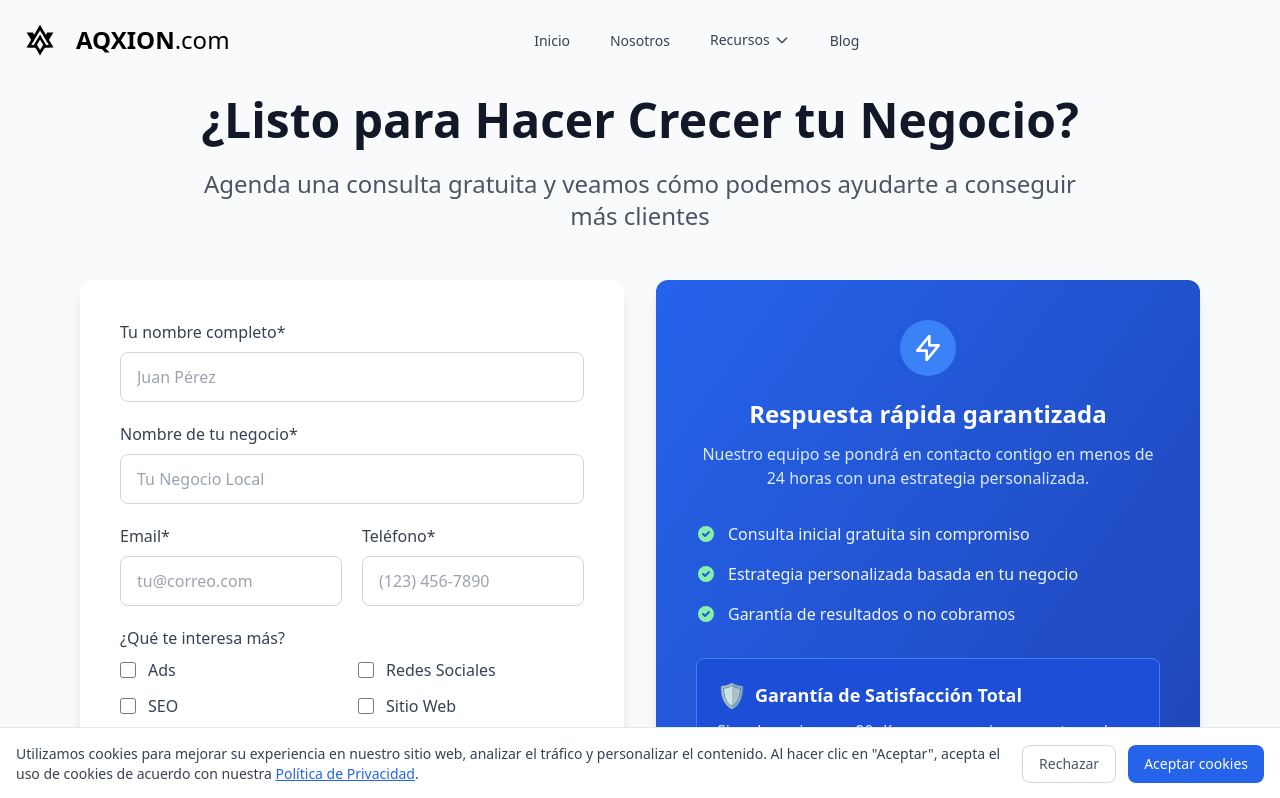
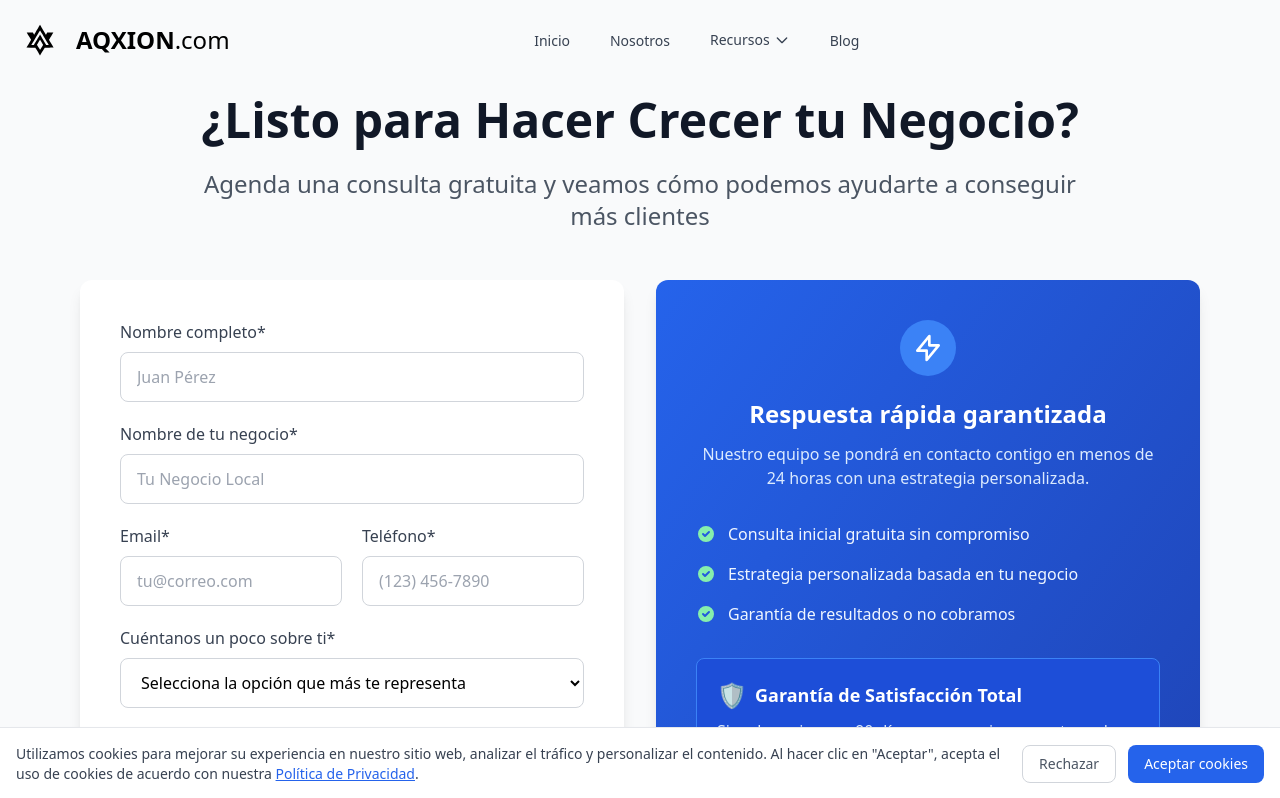
Before and after one commit to MagnusCole/aqxion, a Next.js app: page /contacto in a window 1280 px wide. Shown: the top 798 px of the page. Built offline with nearby package versions, Linux system fonts and the light colour scheme.

Commit message:
feat(contact): Enhance contact form with industry selection and remove checkbox interests

```diff
--- a/src/sections/ContactFormSection.tsx
+++ b/src/sections/ContactFormSection.tsx
@@ -13,6 +13,21 @@ export interface ContactFormSectionProps {
  * Sección de Formulario de Contacto
  * Permite a los visitantes enviar sus datos para ser contactados
  */
+const industrias = [
+  "Selecciona la opción que más te representa",
+  "Soy dueño/a de un negocio de belleza o estética",
+  "Tengo un spa o centro de masajes",
+  "Soy nutricionista o coach de salud",
+  "Tengo un gimnasio o estudio de fitness",
+  "Soy entrenador/a personal",
+  "Tengo una clínica o consultorio médico",
+  "Tengo un negocio de servicios para mascotas",
+  "Ofrezco servicios técnicos o de mantenimiento",
+  "Tengo un negocio educativo o de tutorías",
+  "Estoy empezando mi negocio local",
+  "Otro (pero quiero atraer más clientes)"
+];
+
 export const ContactFormSection: React.FC<ContactFormSectionProps> = ({  title = "¿Listo para Hacer Crecer tu Negocio?",
   subtitle = "Agenda una consulta gratuita y veamos cómo podemos ayudarte a conseguir más clientes",
   className = ""
@@ -22,30 +37,18 @@ export const ContactFormSection: React.FC<ContactFormSectionProps> = ({  title =
     business: '',
     email: '',
     phone: '',
-    message: '',
-    interests: [] as string[]
+    industria: 'Selecciona la opción que más te representa',
+    message: ''
   });
 
   const [isSubmitted, setIsSubmitted] = useState(false);
   const [isSubmitting, setIsSubmitting] = useState(false);
-
-  const handleChange = (e: React.ChangeEvent<HTMLInputElement | HTMLTextAreaElement>) => {
+  const handleChange = (e: React.ChangeEvent<HTMLInputElement | HTMLTextAreaElement | HTMLSelectElement>) => {
     const { name, value } = e.target;
     setFormState(prev => ({
       ...prev,
       [name]: value
     }));
-  };
-
-  const handleCheckboxChange = (e: React.ChangeEvent<HTMLInputElement>) => {
-    const { value, checked } = e.target;
-    setFormState(prev => {
-      if (checked) {
-        return { ...prev, interests: [...prev.interests, value] };
-      } else {
-        return { ...prev, interests: prev.interests.filter(interest => interest !== value) };
-      }
-    });
   };
 
   const handleSubmit = async (e: React.FormEvent) => {
@@ -58,13 +61,12 @@ export const ContactFormSection: React.FC<ContactFormSectionProps> = ({  title =
         mode: 'no-cors',
         headers: {
           'Content-Type': 'application/json',
-        },
-        body: JSON.stringify({
+        },        body: JSON.stringify({
           name: formState.name,
           business: formState.business,
           email: formState.email,
           phone: formState.phone,
-          interests: formState.interests,
+          industria: formState.industria,
           message: formState.message
         })
       });
@@ -107,12 +109,10 @@ export const ContactFormSection: React.FC<ContactFormSectionProps> = ({  title =
                 >
                   Enviar otro mensaje
                 </button>
-              </div>
-            ) : (
+              </div>            ) : (
               <form onSubmit={handleSubmit} className="space-y-5">
-                <div className="grid grid-cols-1 gap-5">
                 <div className="space-y-2">
-                    <label className="block text-gray-700 font-medium">Tu nombre completo*</label>
+                  <label className="block text-gray-700 font-medium">Nombre completo*</label>
                   <input
                     type="text"
                     name="name"
@@ -123,6 +123,7 @@ export const ContactFormSection: React.FC<ContactFormSectionProps> = ({  title =
                     placeholder="Juan Pérez"
                   />
                 </div>
+
                 <div className="space-y-2">
                   <label className="block text-gray-700 font-medium">Nombre de tu negocio*</label>
                   <input
@@ -134,7 +135,6 @@ export const ContactFormSection: React.FC<ContactFormSectionProps> = ({  title =
                     className="w-full px-4 py-3 rounded-lg border border-gray-300 focus:ring-2 focus:ring-blue-500 focus:border-blue-500 outline-none transition-colors"
                     placeholder="Tu Negocio Local"
                   />
-                  </div>
                 </div>
 
                 <div className="grid grid-cols-2 gap-5">
@@ -165,53 +165,20 @@ export const ContactFormSection: React.FC<ContactFormSectionProps> = ({  title =
                 </div>
 
                 <div className="space-y-2">
-                  <label className="block text-gray-700 font-medium">¿Qué te interesa más?</label>
-                  <div className="grid grid-cols-2 gap-3 mt-2">
-                    <div className="flex items-center space-x-3">
-                      <input
-                        type="checkbox"
-                        id="google-ads"
-                        name="interests"
-                        value="Google Ads"
-                        onChange={handleCheckboxChange}
-                        className="w-4 h-4 text-blue-600 border-gray-300 rounded focus:ring-blue-500"
-                      />
-                      <label htmlFor="google-ads" className="text-gray-700">Ads</label>
-                    </div>
-                    <div className="flex items-center space-x-3">
-                      <input
-                        type="checkbox"
-                        id="social-media"
-                        name="interests"
-                        value="Redes Sociales"
-                        onChange={handleCheckboxChange}
-                        className="w-4 h-4 text-blue-600 border-gray-300 rounded focus:ring-blue-500"
-                      />
-                      <label htmlFor="social-media" className="text-gray-700">Redes Sociales</label>
-                    </div>
-                    <div className="flex items-center space-x-3">
-                      <input
-                        type="checkbox"
-                        id="seo"
-                        name="interests"
-                        value="SEO Local"
-                        onChange={handleCheckboxChange}
-                        className="w-4 h-4 text-blue-600 border-gray-300 rounded focus:ring-blue-500"
-                      />
-                      <label htmlFor="seo" className="text-gray-700">SEO</label>
-                    </div>
-                    <div className="flex items-center space-x-3">
-                      <input
-                        type="checkbox"
-                        id="web"
-                        name="interests"
-                        value="Sitio Web"
-                        onChange={handleCheckboxChange}
-                        className="w-4 h-4 text-blue-600 border-gray-300 rounded focus:ring-blue-500"
-                      />
-                      <label htmlFor="web" className="text-gray-700">Sitio Web</label>
-                    </div>
-                  </div>
+                  <label className="block text-gray-700 font-medium">Cuéntanos un poco sobre ti*</label>
+                  <select
+                    name="industria"
+                    value={formState.industria}
+                    onChange={handleChange}
+                    required
+                    className="w-full px-4 py-3 rounded-lg border border-gray-300 focus:ring-2 focus:ring-blue-500 focus:border-blue-500 outline-none transition-colors bg-white"
+                  >
+                    {industrias.map((industria, index) => (
+                      <option key={index} value={industria} disabled={industria === 'Selecciona la opción que más te representa'}>
+                        {industria}
+                      </option>
+                    ))}
+                  </select>
                 </div>
 
                 <div className="space-y-2">
@@ -229,9 +196,9 @@ export const ContactFormSection: React.FC<ContactFormSectionProps> = ({  title =
                 <div className="pt-3">
                   <button
                     type="submit"
-                    disabled={isSubmitting}
+                    disabled={isSubmitting || formState.industria === 'Selecciona la opción que más te representa'}
                     className={`w-full py-4 px-6 rounded-lg bg-blue-600 hover:bg-blue-700 text-white font-bold text-lg shadow-lg transition-all ${
-                      isSubmitting ? 'opacity-70 cursor-not-allowed' : 'hover:shadow-xl'
+                      isSubmitting || formState.industria === 'Selecciona la opción que más te representa' ? 'opacity-70 cursor-not-allowed' : 'hover:shadow-xl'
                     }`}
                   >
                     {isSubmitting ? 'Enviando...' : 'Quiero multiplicar mis clientes →'}
```
Lines whose indentation alone changed are shown as unchanged.
